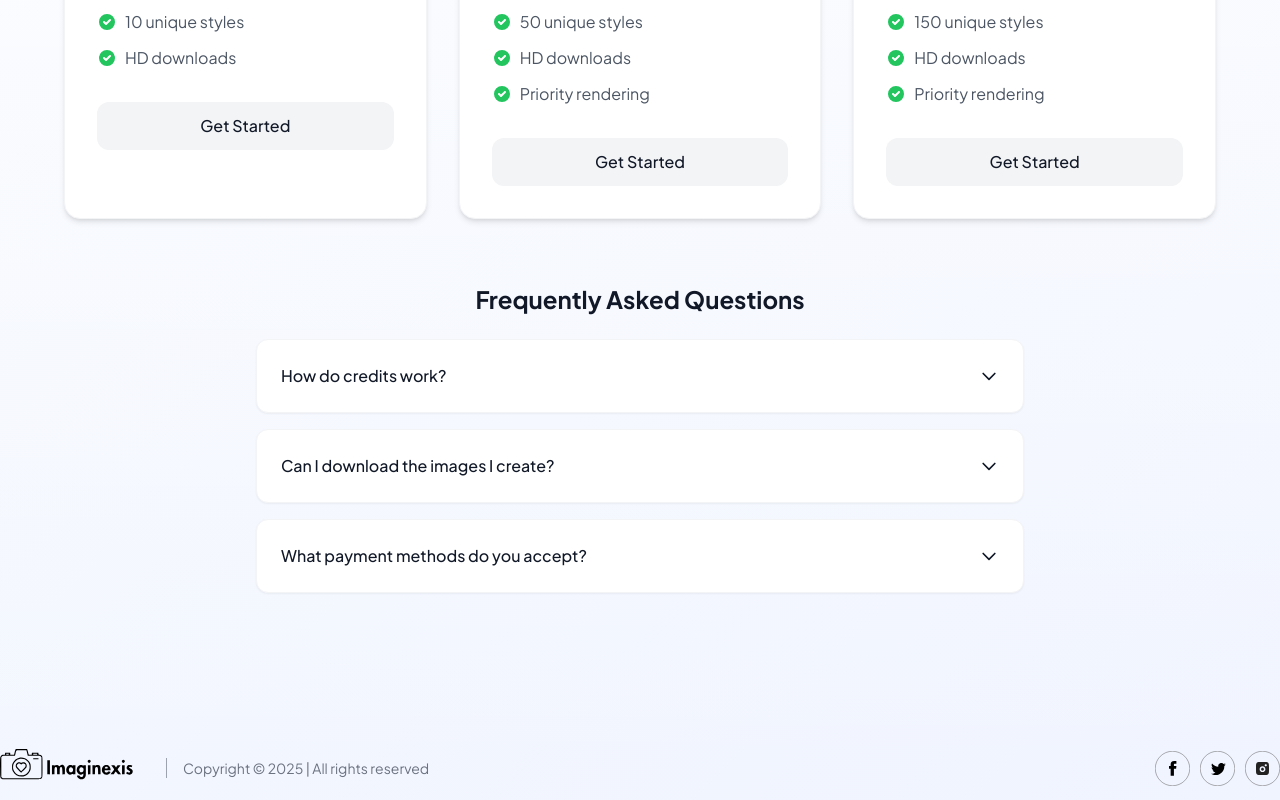
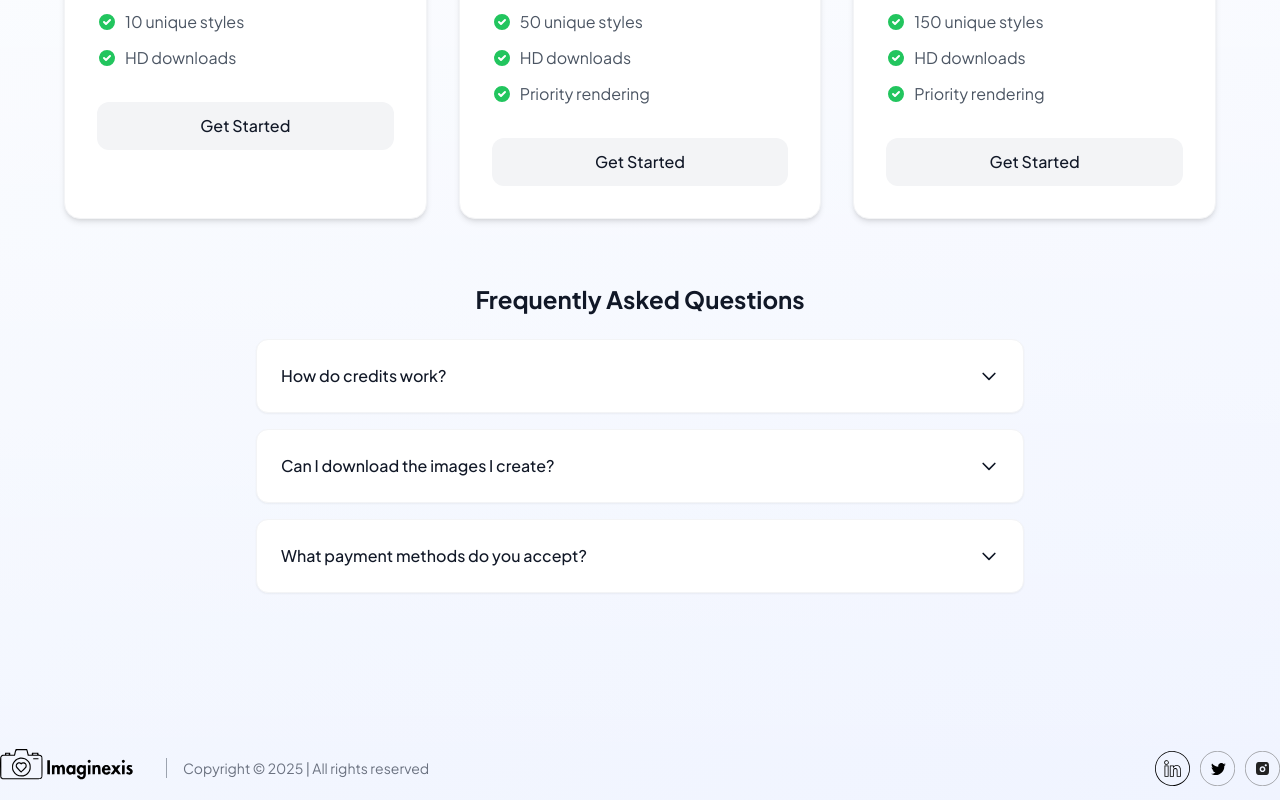
Before and after one commit to Kanishk414/TEXT_TO_IMAGE, a React (Vite) app in the folder client/: page /buy in a window 1280 px wide. Shown: the part 707-1507 px from the top of the page. Built offline with nearby package versions, Linux system fonts and the light colour scheme; no server answers.

Commit message:
footer changes

```diff
--- a/client/src/assets/assets.js
+++ b/client/src/assets/assets.js
@@ -19,6 +19,7 @@ import star_group from './star_group.png'
 import credit_star from './credit_star.svg'
 import profile_icon from './profile_icon.png'
 import user_icon from './user_icon.png'
+import linkedin_icon from './linkedin_icon.svg'
 
 export const assets = {
     logo,
@@ -36,7 +37,8 @@ export const assets = {
     star_group,
     credit_star,
     profile_icon,
-    user_icon
+    user_icon,
+    linkedin_icon
 }
 
 export const stepsData = [
--- a/client/src/components/Footer.jsx
+++ b/client/src/components/Footer.jsx
@@ -1,17 +1,26 @@
+
 import React from 'react';
 import { assets } from '../assets/assets';
 
 const Footer = () => {
   return (
     <div className="flex items-center justify-between gap-4 py-3 mt-20">
-      <img src={assets.logo} alt="" width={150} />
+      <img src={assets.logo} alt="Logo" width={150} />
+
       <p className="flex-1 border-l border-gray-400 pl-4 text-sm text-gray-500 max-sm:hidden">
         Copyright © {new Date().getFullYear()} | All rights reserved
       </p>
+
       <div className="flex gap-2.5">
-        <img src={assets.facebook_icon} alt="" width={35} />
-        <img src={assets.twitter_icon} alt="" width={35} />
-        <img src={assets.instagram_icon} alt="" width={35} />
+        <a href="https://www.linkedin.com/in/kanishk-pardikar" target="_blank" rel="noopener noreferrer">
+          <img src={assets.linkedin_icon} alt="Facebook" width={35} />
+        </a>
+        <a href="https://x.com/KanishkPardikar" target="_blank" rel="noopener noreferrer">
+          <img src={assets.twitter_icon} alt="Twitter" width={35} />
+        </a>
+        <a href="https://www.instagram.com/kanishk.pardikar" target="_blank" rel="noopener noreferrer">
+          <img src={assets.instagram_icon} alt="Instagram" width={35} />
+        </a>
       </div>
     </div>
   );
```
Also changed, not shown: client/src/assets/linkedin_icon.svg (added).
